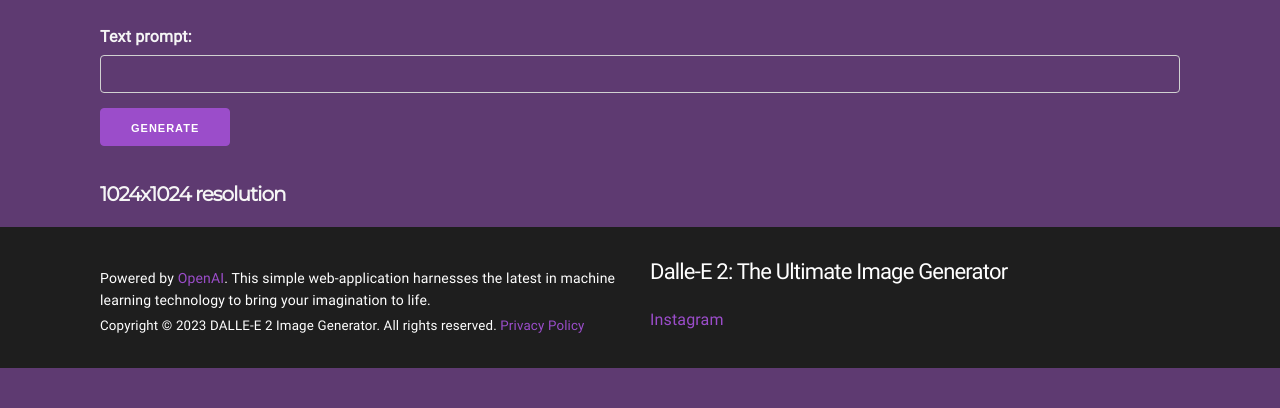
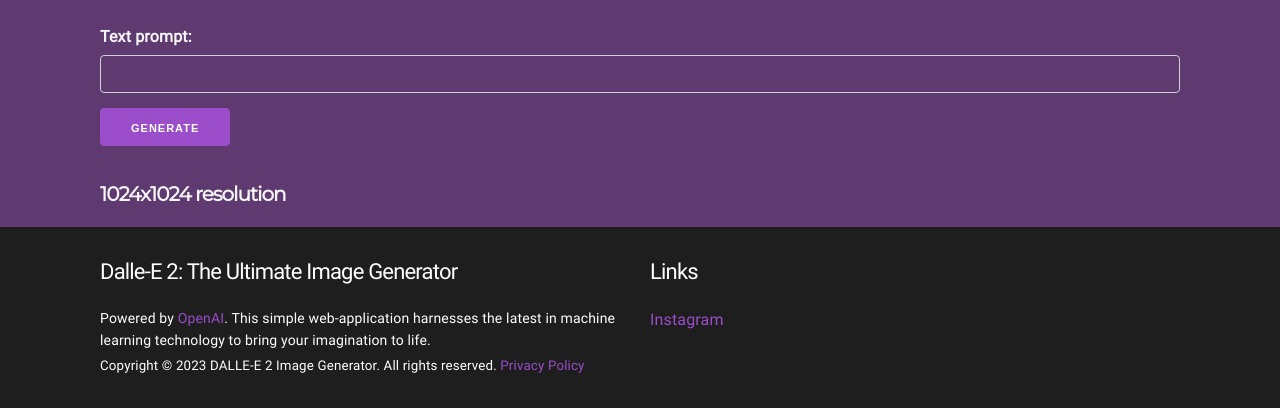
Before and after one commit to OvoOno-Studio/openai-dalle-python, a Flask app: page / in a window 1280 px wide. Shown: the part 1079-1487 px from the top of the page. Before the commit the page ends 1447 px from the top, so only its background shows below. Run offline with Flask 2, Linux system fonts and the light colour scheme; some libraries are stand-ins or nearby versions.

Commit message:
footer update

```diff
--- a/templates/partials/_footer.html
+++ b/templates/partials/_footer.html
@@ -18,12 +18,13 @@
         <div class="container">
             <div class="row">
                 <div class="column">
+                    <h4>Dalle-E 2: The Ultimate Image Generator</h4>
                     <p> Powered by <a href="https://openai.com/api/">OpenAI</a>. This simple web-application harnesses the latest in machine learning technology to bring your imagination to life.</p>
                     <br>
                     <small>Copyright © 2023 DALLE-E 2 Image Generator. All rights reserved. <a href="/privacy"> Privacy Policy </a></small>
                 </div>
                 <div class="column column-30">
-                    <h4>Dalle-E 2: The Ultimate Image Generator</h4>
+                    <h4>Links</h4>
                     <a href="https://www.instagram.com/ai_imagenerator/">Instagram</a>
                 </div>
             </div>
```
